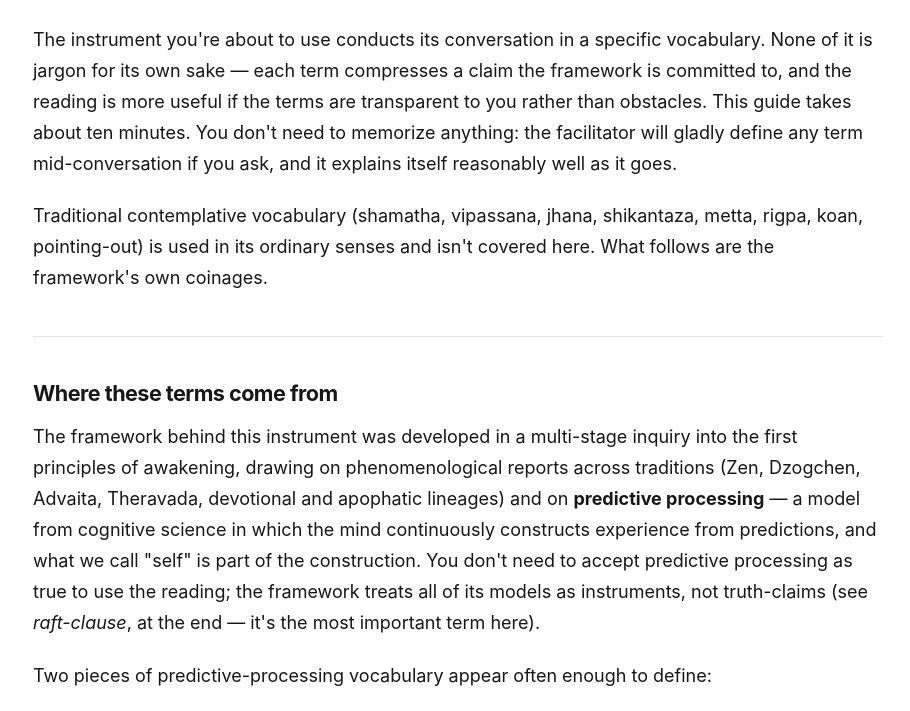
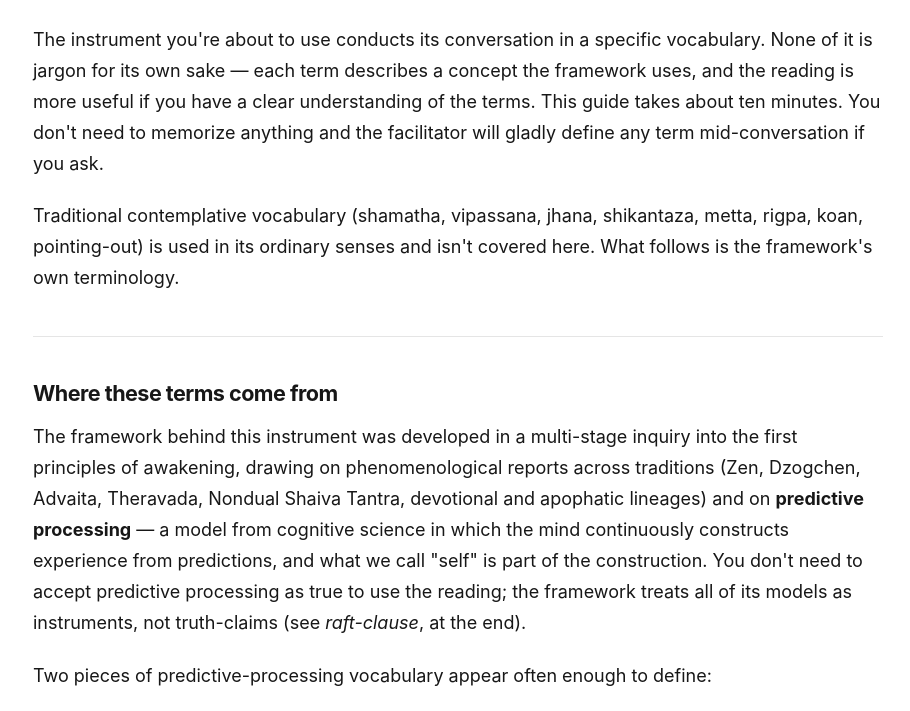
Before and after one commit to jayRigpa/structure-triage, a website: page public/terms-guide-for-readers.html in a window 1280 px wide. Shown: the part 181-892 px from the top of the page, without its empty margins (182-1092 px from the left). Drawn offline with Linux system fonts and the light colour scheme.

Commit message:
Revise reader terms guide copy

```diff
--- a/public/terms-guide-for-readers.html
+++ b/public/terms-guide-for-readers.html
@@ -66,11 +66,11 @@
     <nav aria-label="Return to assessment"><a href="/">← Back to the practice assessment instrument</a></nav>
     <article>
       <h1>A Guide to the Terms</h1>
-      <p>The instrument you're about to use conducts its conversation in a specific vocabulary. None of it is jargon for its own sake — each term compresses a claim the framework is committed to, and the reading is more useful if the terms are transparent to you rather than obstacles. This guide takes about ten minutes. You don't need to memorize anything: the facilitator will gladly define any term mid-conversation if you ask, and it explains itself reasonably well as it goes.</p>
-      <p>Traditional contemplative vocabulary (shamatha, vipassana, jhana, shikantaza, metta, rigpa, koan, pointing-out) is used in its ordinary senses and isn't covered here. What follows are the framework's own coinages.</p>
+      <p>The instrument you're about to use conducts its conversation in a specific vocabulary. None of it is jargon for its own sake — each term describes a concept the framework uses, and the reading is more useful if you have a clear understanding of the terms. This guide takes about ten minutes. You don't need to memorize anything and the facilitator will gladly define any term mid-conversation if you ask.</p>
+      <p>Traditional contemplative vocabulary (shamatha, vipassana, jhana, shikantaza, metta, rigpa, koan, pointing-out) is used in its ordinary senses and isn't covered here. What follows is the framework's own terminology.</p>
       <hr />
       <h2>Where these terms come from</h2>
-      <p>The framework behind this instrument was developed in a multi-stage inquiry into the first principles of awakening, drawing on phenomenological reports across traditions (Zen, Dzogchen, Advaita, Theravada, devotional and apophatic lineages) and on <strong>predictive processing</strong> — a model from cognitive science in which the mind continuously constructs experience from predictions, and what we call "self" is part of the construction. You don't need to accept predictive processing as true to use the reading; the framework treats all of its models as instruments, not truth-claims (see <em>raft-clause</em>, at the end — it's the most important term here).</p>
+      <p>The framework behind this instrument was developed in a multi-stage inquiry into the first principles of awakening, drawing on phenomenological reports across traditions (Zen, Dzogchen, Advaita, Theravada, Nondual Shaiva Tantra, devotional and apophatic lineages) and on <strong>predictive processing</strong> — a model from cognitive science in which the mind continuously constructs experience from predictions, and what we call "self" is part of the construction. You don't need to accept predictive processing as true to use the reading; the framework treats all of its models as instruments, not truth-claims (see <em>raft-clause</em>, at the end).</p>
       <p>Two pieces of predictive-processing vocabulary appear often enough to define:</p>
       <p><strong>Prior.</strong> A prediction the system holds about how experience will be — often learned long ago, often running outside awareness. Beliefs, emotional patterns, body-level expectations, and the sense of self are all built from priors in this usage. When the facilitator says a prior "filters" experience, it means the prediction shapes what you perceive and how, before anything reaches awareness.</p>
       <p><strong>Precision.</strong> The weight or confidence assigned to a prior — how much grip it has. Much of what contemplative practice does, in this framework's account, is <strong>precision-relaxation</strong>: not deleting patterns but reducing their grip so they can be seen as patterns. When a practice "reallocates precision," the felt sense is that something which used to be simply <em>how things are</em> becomes visible as one way things are being constructed.</p>
```
